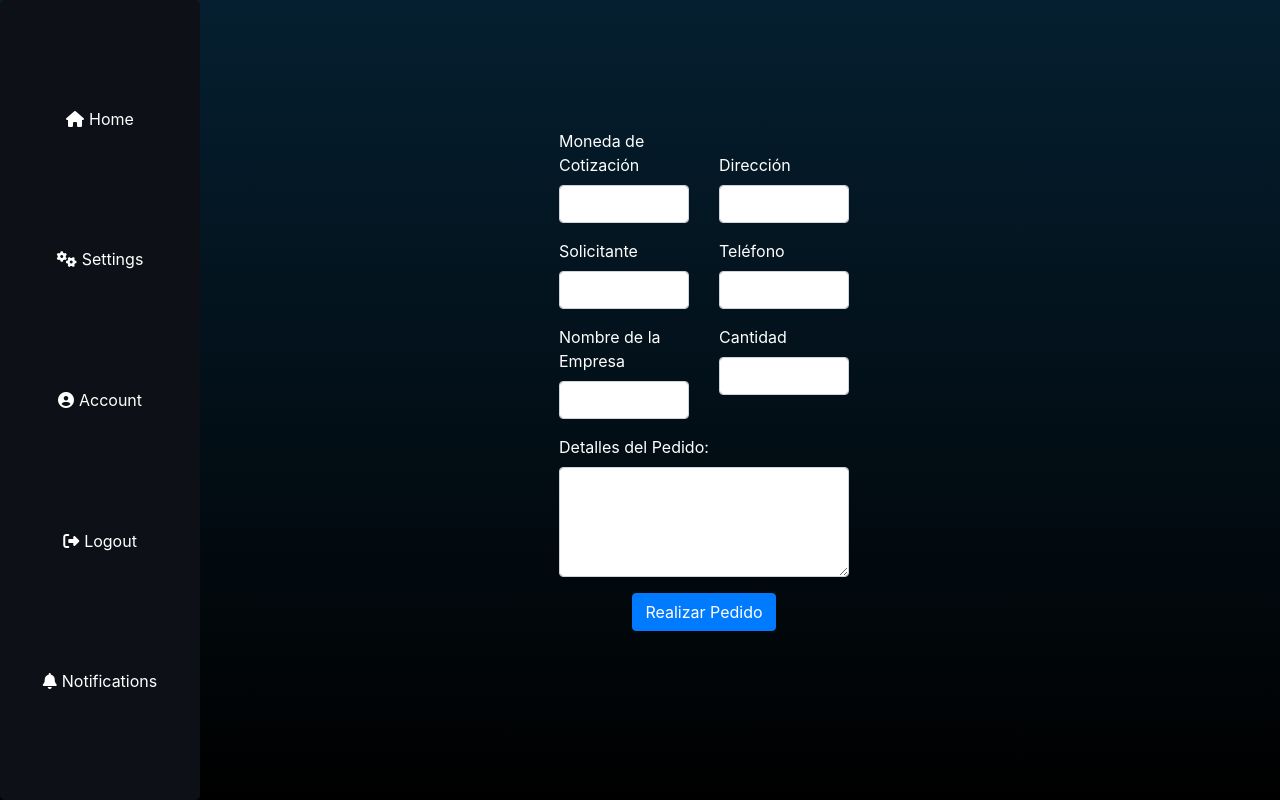
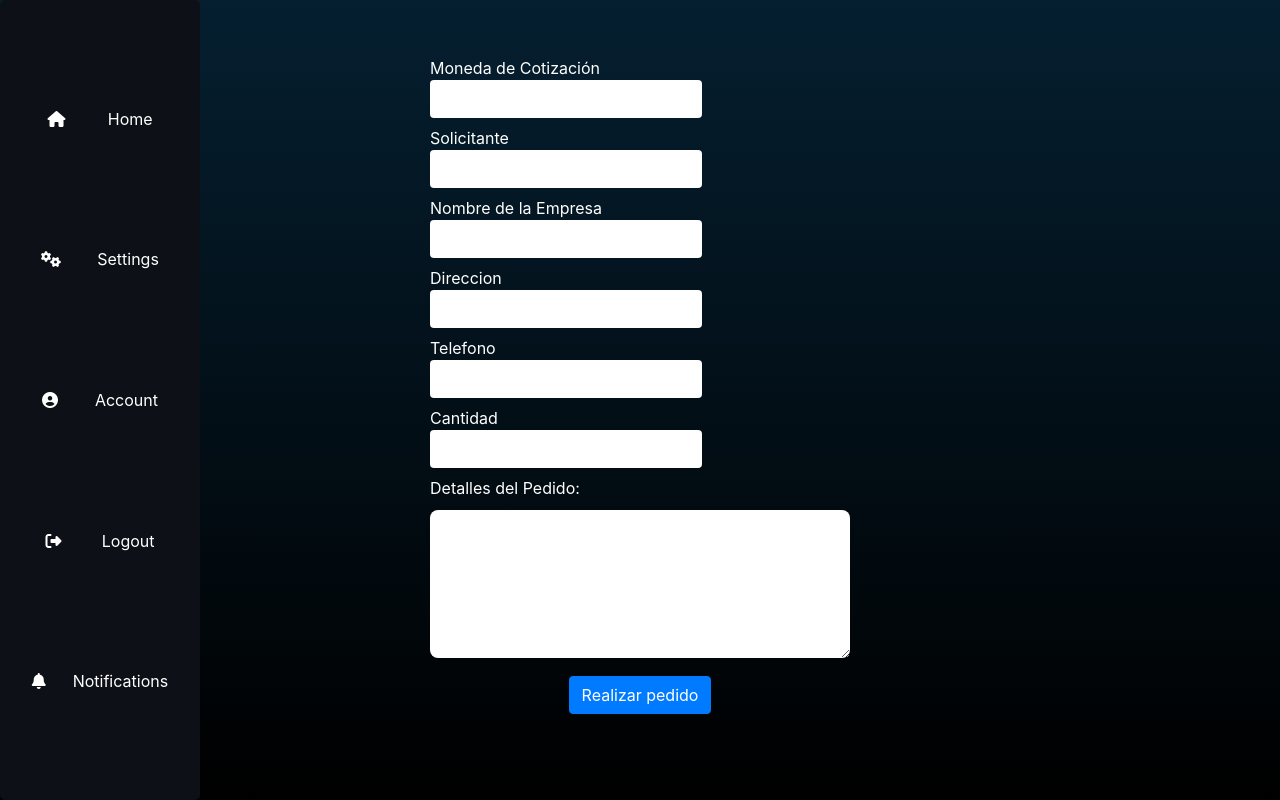
Before and after one commit to Maxprogit/erpvirtualizada, a Django app: page /dashboard/ in a window 1280 px wide. Run offline with Django 3.2, Linux system fonts and the light colour scheme; some libraries are stand-ins or nearby versions.

Commit message:
Reacomodo de formulario y sidebar

```diff
--- a/web/static/dashboard.css
+++ b/web/static/dashboard.css
@@ -2,20 +2,61 @@ body {
   background: linear-gradient(#051f30, #000000);
 }
 
+/* section {
+  position: fixed;
+  top: 1px;
+  width: 100%;
+  background-color: red;
+} */
 section {
   position: fixed;
   top: 1px;
-  width: 50vw;
-  margin: 10vw 30vw;
+  width: 100vw;
+  height: 100vh;
+  display: flex;
+  flex-wrap: wrap;
+  align-content: center;
 }
 
-.form-label {
-  color: white;
+/* Activar para configurar el formulario nuevo */
+form {
+  margin: 0 auto;
+  display:block;
+  width: 420px;
+  padding-bottom:2em;
+  border-radius:0.5em;
 }
 
-.content {
+fieldset {
+  display: inline;
+}
 
+label {
+  color:white;
+  display:block;
+  width:100%;
 }
-.row {
-  align-items: center!important;
+
+
+
+.form-control {
+  width: 100%;
+  font-size:16px;
+  border:none;
 }
+
+select, textarea  {
+  display:inline-block;
+  width: 100%;
+  margin: 10px auto;
+  font-size:16px;
+  border:none;
+}
+
+#textarea {
+  border-radius: 0.5em;
+}
+#submit {
+  display: block;
+  margin: 0 auto;
+}
--- a/web/static/sidebar.css
+++ b/web/static/sidebar.css
@@ -8,6 +8,18 @@
     border-radius: 5px;
     align-items: center;
   }
+
+ /* Diseño responsivo de el contenedor principal */
+
+ @media screen and (width < 821px){
+  .input {
+    width: auto;
+    height: auto;
+    display: flex;
+    background-color: transparent;
+    flex-direction: row;
+  }
+ }
 
   .value {
     width: 100%;
@@ -20,7 +32,7 @@
     gap: 5px;
     cursor: pointer;
     border-radius: 4px;
-    justify-content: center;
+    justify-content: space-evenly;
     align-items: center;
   }
 
--- a/web/templates/dashboard.html
+++ b/web/templates/dashboard.html
@@ -7,62 +7,23 @@
 
 {% block content %}
     <section>
-      <div class="content">
-        <div class="container  align-items-center justify-content-center">
-          <div class="row justify-content-center">
-            <div class="col-md-6">
-              {{ form.errors }}
-              <form method="post">
-                {% csrf_token %}
-                <div class="row">
-                  <div class="col-md-6">
-                    <div class="form-group">
-                      <label class="form-label">Moneda de Cotización</label>
-                      <input type="text" class="form-control" id="Moneda" name="Moneda" required>
-                    </div>
-
-                    <div class="form-group">
-                      <label class="form-label">Solicitante</label>
-                      <input type="text" class="form-control" id="Solicitante" name="Solicitante" required>
-                    </div>
-
-                    <div class="form-group">
-                      <label class="form-label">Nombre de la Empresa</label>
-                      <input type="text" class="form-control" id="Empresa" name="Empresa" required>
-                    </div>
-                  </div>
-
-                  <div class="col-md-6">
-                    <div class="form-group">
-                      <label class="form-label">Dirección</label>
-                      <input type="text" class="form-control" id="Direccion" name="Direccion" required>
-                    </div>
-
-                    <div class="form-group">
-                      <label class="form-label">Teléfono</label>
-                      <input type="number" class="form-control" id="Telefono" name="Telefono" required>
-                    </div>
-
-                    <div class="form-group">
-                      <label class="form-label">Cantidad</label>
-                      <input type="number" class="form-control" id="Cantidad" name="Cantidad" required>
-                    </div>
-                  </div>
-                </div>
-
-                <div class="form-group">
-                  <label class="form-label">Detalles del Pedido:</label>
-                  <textarea class="form-control" id="Detalles" name="Detalles" rows="4"></textarea>
-                </div>
-
-                <div class="text-center">
-                  <button type="submit" class="btn btn-primary" value="Enviar">Realizar Pedido</button>
-                </div>
-              </form>
-
-            </div>
+      {{ form.errors }}
+      <form id="survey-form" method="post" action="">
+          {% csrf_token %}
+          <fieldset>
+              <label id="name-label" for="name">Moneda de Cotización<input class="form-control input-control" id="Moneda" type="text" name="Moneda" required></label>
+              <label id="email-label" for="email">Solicitante<input class="form-control input-control" id="Solicitante" type="text" name="Solicitante" required></label>
+              <label id="number-label" for="number">Nombre de la Empresa<input class="form-control input-control" id="Empresa" type="text" name="Empresa" required /></label>
+          </fieldset>
+          <fieldset>
+            <label id="name-label" for="name">Direccion<input class="form-control input-control" id="Direccion" type="text" name="Direccion" required></label>
+            <label id="email-label" for="email">Telefono<input class="form-control input-control" id="Telefono" type="number" name="Telefono" required></label>
+            <label id="number-label" for="number">Cantidad<input class="form-control input-control" id="Cantidad" type="text" name="Cantidad" required /></label>
+          </fieldset>
+          <div class="textarea">
+            <label for="textarea">Detalles del Pedido:<textarea name="textarea" id="textarea" cols="3" rows="6"></textarea></label>
+            <button class="btn btn-primary" id="submit" type="submit" value="Enviar">Realizar pedido</button>
           </div>
-        </div>
-      </div>
+      </form>
     </section>
     {% endblock %}
```
